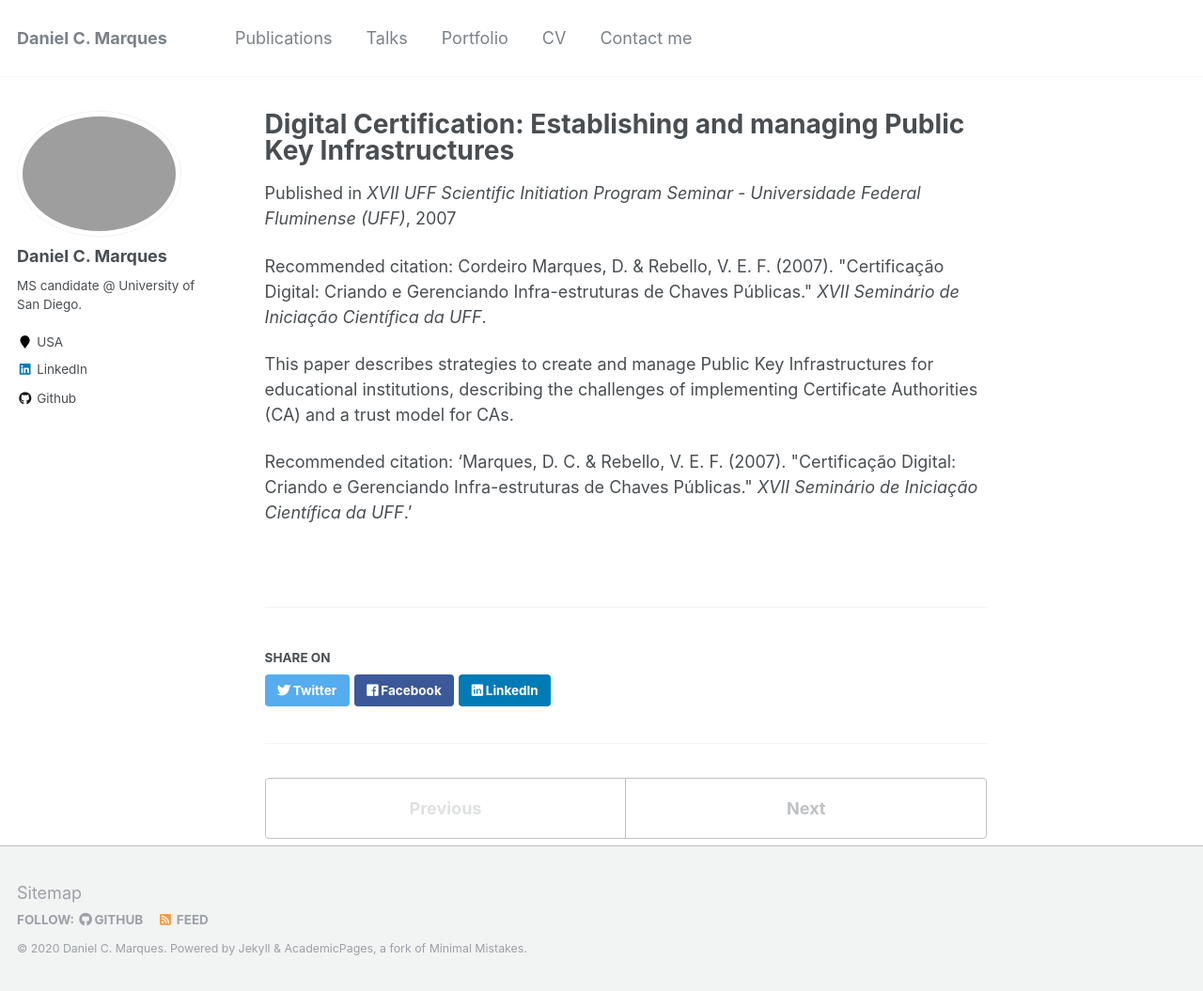
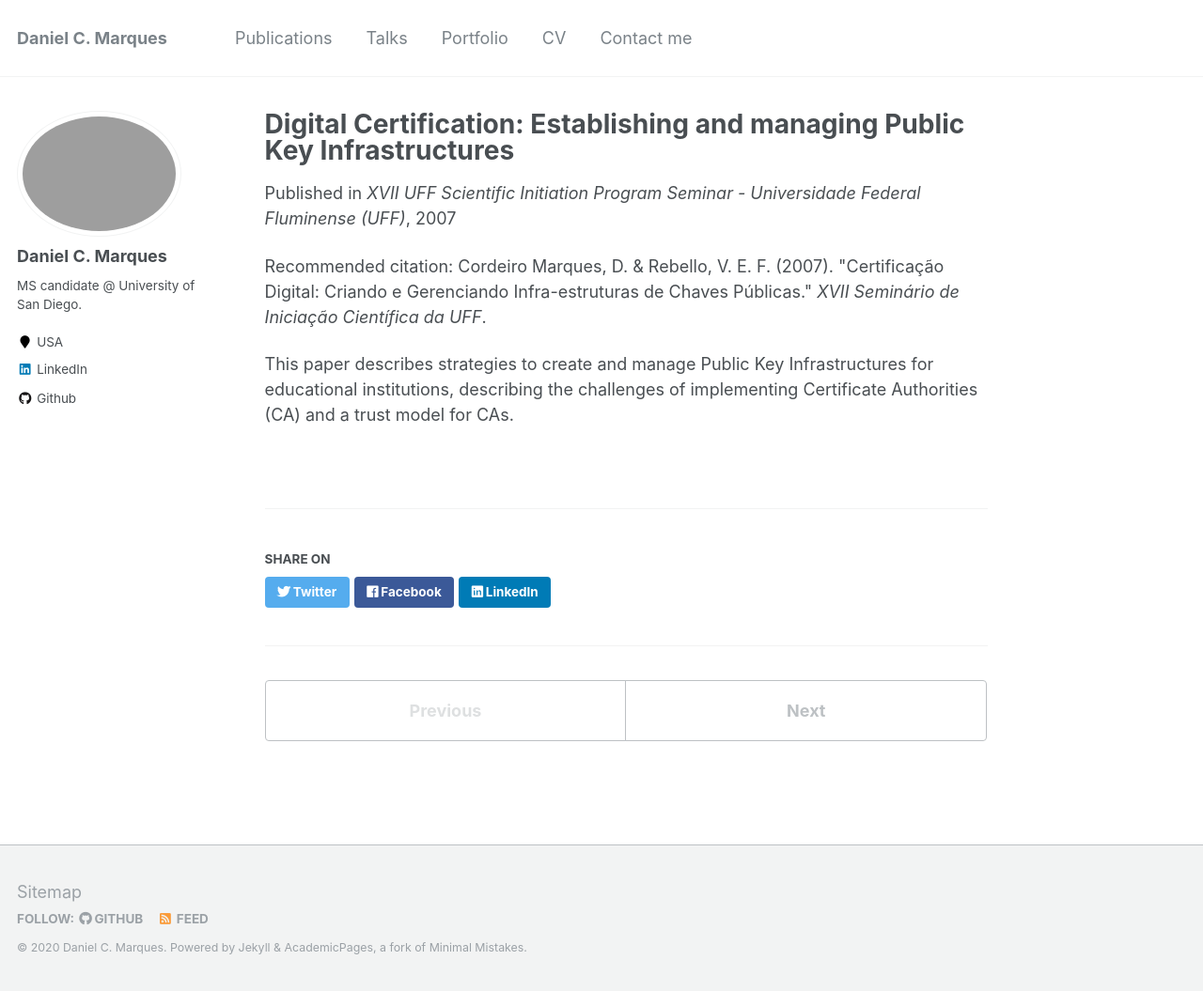
Before and after one commit to danielcmarques/danielcmarques.github.io, a Jekyll site: the page built from _publications/2007-pki-01.md, in a window 1280 px wide and 1055 px high. Shown: the whole window at 94% size. Built offline with Jekyll 4.4.1, drawn with Linux system fonts in a browser that asks for light colours.

Commit message:
Update 2007-pki-01.md

```diff
--- a/_publications/2007-pki-01.md
+++ b/_publications/2007-pki-01.md
@@ -9,5 +9,3 @@ paperurl: #'http://academicpages.github.io/files/paper1.pdf'
 citation: 'Cordeiro Marques, D.  & Rebello, V. E. F. (2007). &quot;Certificação Digital: Criando e Gerenciando Infra-estruturas de Chaves Públicas.&quot; <i>XVII Seminário de Iniciação Científica da UFF</i>.'
 ---
 This paper describes strategies to create and manage Public Key Infrastructures for educational institutions, describing the challenges of implementing Certificate Authorities (CA) and a trust model for CAs.
-
-Recommended citation: 'Marques, D. C. & Rebello, V. E. F. (2007). &quot;Certificação Digital: Criando e Gerenciando Infra-estruturas de Chaves Públicas.&quot; <i>XVII Seminário de Iniciação Científica da UFF</i>.'
```
